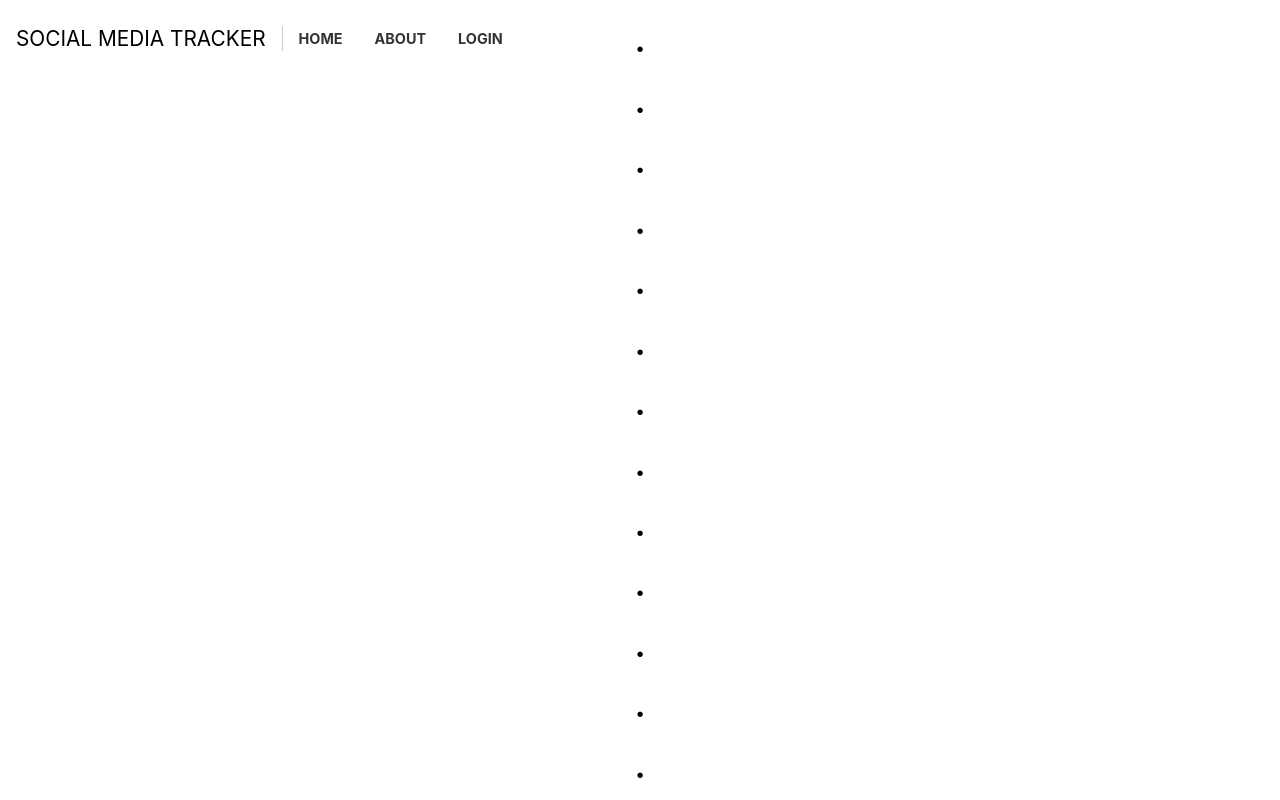
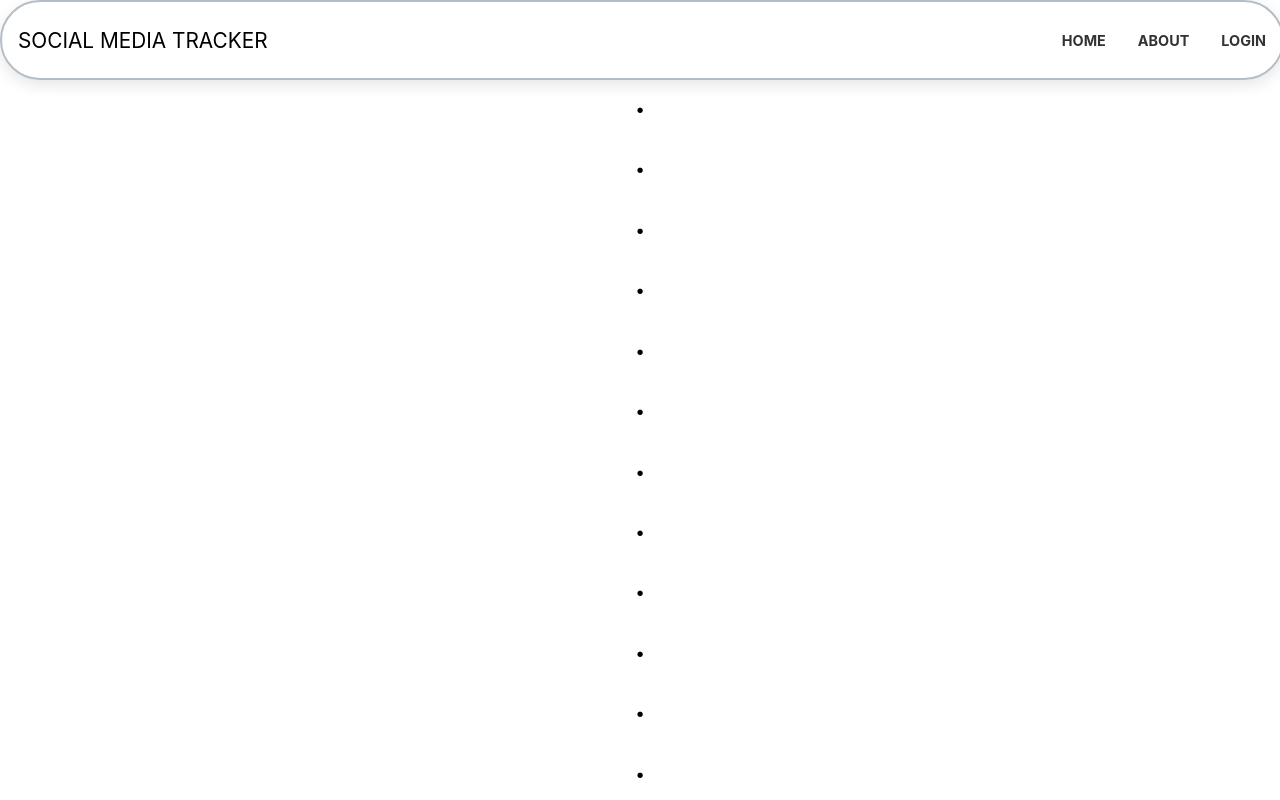
Before and after one commit to Nadeem-Mohamed/Social-Media-Tracker, a React (Create React App) app in the folder frontend/social-media-tracker/: page / in a window 1280 px wide. Shown: the top 800 px of the page. Built offline with nearby package versions, Linux system fonts and the light colour scheme.

Commit message:
updated the navigation bar

```diff
--- a/frontend/social-media-tracker/src/components/navbar.css
+++ b/frontend/social-media-tracker/src/components/navbar.css
@@ -1,4 +1,3 @@
-
 .navigation {
     height: 60px;
     width: 100%;
@@ -9,6 +8,10 @@
     padding: 0.5rem 0;
     background-color: transparent;
     color: black;
+    border: 2px solid #b5bec7;
+    border-radius: 50px;
+    box-shadow: 0px 5px 15px rgba(0, 0, 0, 0.1);
+    background-color: #fff;
   }
 
   .brand-name {
@@ -17,14 +20,15 @@
     font-size: 1.3rem;
     margin-left: 1rem;
     text-transform: uppercase;
-    border-right: 1px solid #ccc;
-    padding-right: 1rem;
+  }
+
+  .navigation-menu {
+    margin-left: auto;
   }
 
   .navigation-menu ul {
     display: flex;
     padding: 0;
-    margin-left: auto;
   }
 
   .navigation-menu li {
@@ -61,6 +65,7 @@
   .navigation-menu li:hover {
     z-index: 1;
   }
+
   .navigation-menu li a:hover:before {
     width: 10px;
 
```
